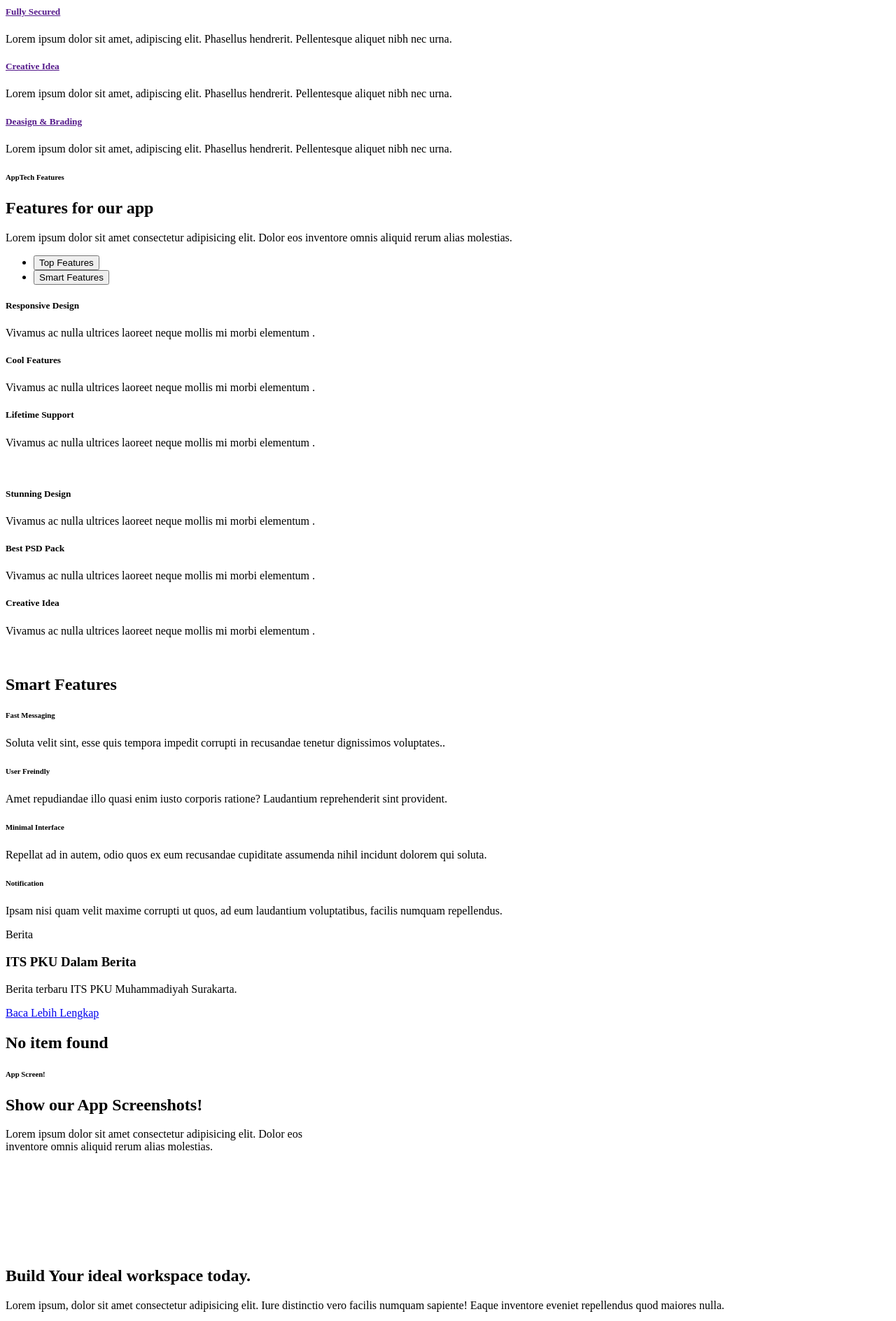
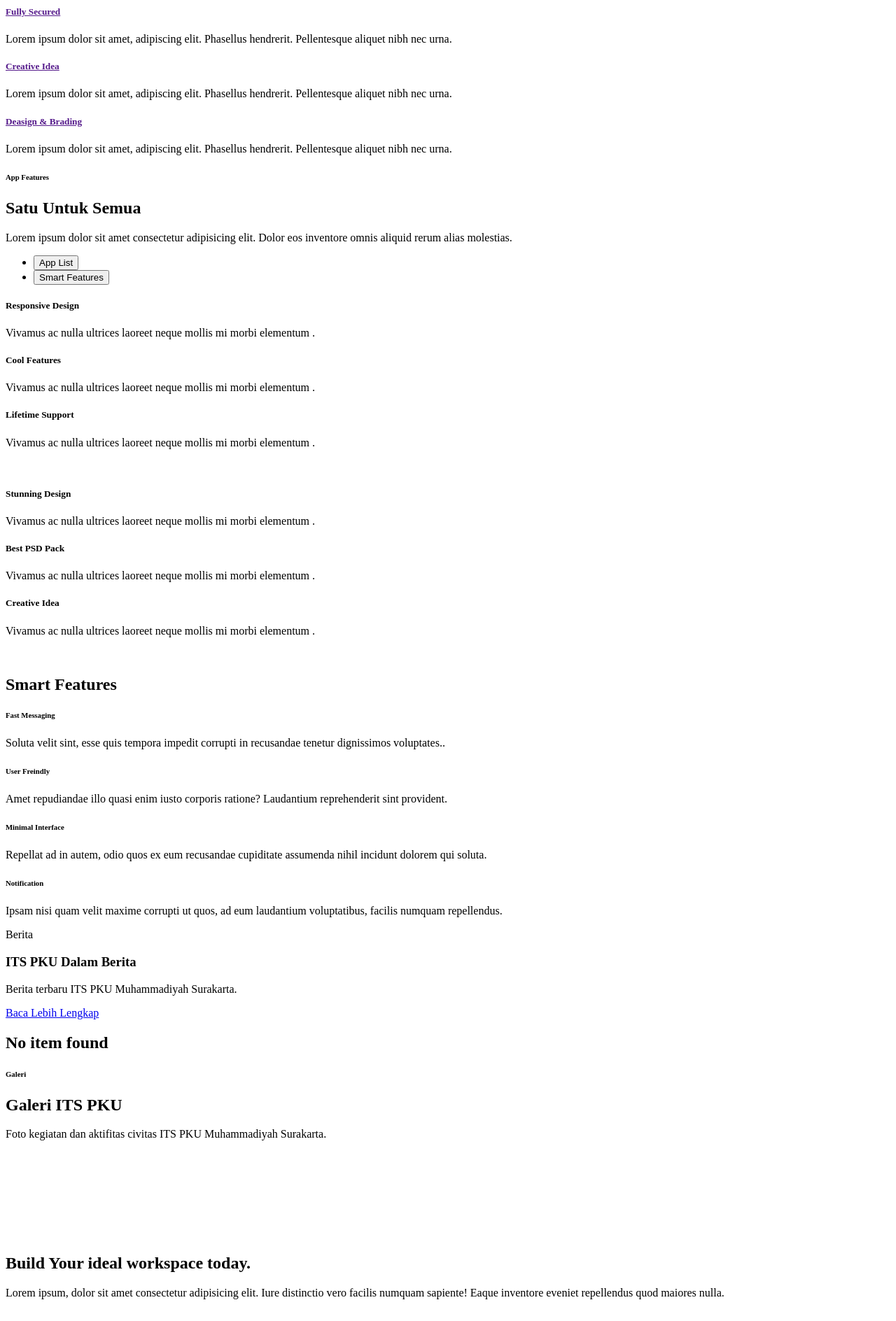
Before and after one commit to rzlco666/sso, a Yii app: template frontend/views/site/index.php in a window 1280 px wide. Shown: the part 482-2370 px from the top of the page at 70% size. Run offline with PHP 8.4 and a stand-in for Yii, Linux system fonts and the light colour scheme; the template is opened without the code that fills it, so the values that code supplies are empty; some libraries are stand-ins or nearby versions.

Commit message:
Fix view landing
- Split gallery
- Fix bug link a href news
- Some change index

```diff
--- a/frontend/views/layouts/footer.php
+++ b/frontend/views/layouts/footer.php
@@ -81,7 +81,7 @@
             <div class="col-lg-6">
                 <p class="mb-0 text-center text-muted">©
                     <script>document.write(new Date().getFullYear())</script>
-                    . Develop with <i
+                    Develop with <i
                             class="mdi mdi-heart text-danger"></i> by <a
                             href="https://itspku.ac.id" target="_blank" class="text-muted">IT ITS PKU Muhammadiyah
                         Surakarta.</a>
--- a/frontend/views/site/index.php
+++ b/frontend/views/site/index.php
@@ -111,8 +111,9 @@ $this->title = 'SSO';
         <div class="row justify-content-center">
             <div class="col-lg-6">
                 <div class="title text-center mb-5">
-                    <h6 class="mb-0 fw-bold text-primary">AppTech Features</h6>
-                    <h2 class="f-40">Features for our app </h2>
+                    <h6 class="mb-0 fw-bold text-primary">App Features <i
+                                class="mdi mdi-apps"></i></h6>
+                    <h2 class="f-40">Satu Untuk Semua</h2>
                     <p class="text-muted">Lorem ipsum dolor sit amet consectetur adipisicing elit. Dolor eos
                         inventore omnis aliquid rerum alias molestias.</p>
                 </div>
@@ -127,7 +128,7 @@ $this->title = 'SSO';
                     <li class="nav-item" role="presentation">
                         <button class="nav-link active" id="pills-home-tab" data-bs-toggle="pill"
                                 data-bs-target="#pills-home" type="button" role="tab" aria-controls="pills-home"
-                                aria-selected="true">Top Features
+                                aria-selected="true">App List
                         </button>
                     </li>
                     <li class="nav-item" role="presentation">
@@ -294,65 +295,7 @@ $this->title = 'SSO';
 
 <?= $this->render('landing/news') ?>
 
-<!-- slider section -->
-<section class="section app-slider" id="app">
-    <!-- start container -->
-    <div class="container">
-        <div class="row justify-content-center">
-            <div class="col-lg-8">
-                <div class="title text-center mb-5">
-                    <h6 class="mb-0 fw-bold text-primary">App Screen!</h6>
-                    <h2 class="f-40">Show our App Screenshots!</h2>
-                    <p class="text-muted">Lorem ipsum dolor sit amet consectetur adipisicing elit. Dolor eos <br>
-                        inventore omnis aliquid rerum alias molestias.</p>
-                </div>
-            </div>
-        </div>
-
-        <div class="row">
-            <div class="col-lg-12">
-                <div class="swiper-container">
-                    <div class="fream-phone ">
-                        <img src="<?= Yii::$app->urlManagerFrontend->createUrl('/landing/images/testi/phone-fream.png') ?>"
-                             alt="" class="img-fluid">
-                    </div>
-
-                    <div class="swiper-wrapper">
-                        <div class="swiper-slide border-radius">
-                            <img src="<?= Yii::$app->urlManagerFrontend->createUrl('/landing/images/testi/ss/s-1.png') ?>"
-                                 alt="" class="img-fluid">
-                        </div>
-                        <div class="swiper-slide border-radius">
-                            <img src="<?= Yii::$app->urlManagerFrontend->createUrl('/landing/images/testi/ss/s-2.png') ?>"
-                                 alt="" class="img-fluid">
-                        </div>
-                        <div class="swiper-slide border-radius">
-                            <img src="<?= Yii::$app->urlManagerFrontend->createUrl('/landing/images/testi/ss/s-3.png') ?>"
-                                 alt="" class="img-fluid">
-                        </div>
-                        <div class="swiper-slide border-radius">
-                            <img src="<?= Yii::$app->urlManagerFrontend->createUrl('/landing/images/testi/ss/s-4.png') ?>"
-                                 alt="" class="img-fluid">
-                        </div>
-                        <div class="swiper-slide border-radius">
-                            <img src="<?= Yii::$app->urlManagerFrontend->createUrl('/landing/images/testi/ss/s-5.png') ?>"
-                                 alt="" class="img-fluid">
-                        </div>
-                        <div class="swiper-slide border-radius">
-                            <img src="<?= Yii::$app->urlManagerFrontend->createUrl('/landing/images/testi/ss/s-6.png') ?>"
-                                 alt="" class="img-fluid">
-                        </div>
-                    </div>
-
-                    <!-- navigation buttons -->
-                    <div class="swiper-pagination"></div>
-                </div>
-            </div>
-        </div>
-        <!-- end container -->
-    </div>
-</section>
-<!-- end section -->
+<?= $this->render('landing/gallery') ?>
 
 <!-- cta section -->
 <section class="section cta" id="cta">
--- /dev/null
+++ b/frontend/views/site/landing/gallery.php
@@ -0,0 +1,59 @@
+<!-- slider section -->
+<section class="section app-slider" id="app">
+    <!-- start container -->
+    <div class="container">
+        <div class="row justify-content-center">
+            <div class="col-lg-8">
+                <div class="title text-center mb-5">
+                    <h6 class="mb-0 fw-bold text-primary">Galeri <i
+                                class="mdi mdi-tooltip-image-outline"></i></h6>
+                    <h2 class="f-40">Galeri ITS PKU</h2>
+                    <p class="text-muted">Foto kegiatan dan aktifitas civitas ITS PKU Muhammadiyah Surakarta.</p>
+                </div>
+            </div>
+        </div>
+
+        <div class="row">
+            <div class="col-lg-12">
+                <div class="swiper-container">
+                    <div class="fream-phone ">
+                        <img src="<?= Yii::$app->urlManagerFrontend->createUrl('/landing/images/testi/phone-fream.png') ?>"
+                             alt="" class="img-fluid">
+                    </div>
+
+                    <div class="swiper-wrapper">
+                        <div class="swiper-slide border-radius">
+                            <img src="<?= Yii::$app->urlManagerFrontend->createUrl('/landing/images/testi/ss/s-1.png') ?>"
+                                 alt="" class="img-fluid">
+                        </div>
+                        <div class="swiper-slide border-radius">
+                            <img src="<?= Yii::$app->urlManagerFrontend->createUrl('/landing/images/testi/ss/s-2.png') ?>"
+                                 alt="" class="img-fluid">
+                        </div>
+                        <div class="swiper-slide border-radius">
+                            <img src="<?= Yii::$app->urlManagerFrontend->createUrl('/landing/images/testi/ss/s-3.png') ?>"
+                                 alt="" class="img-fluid">
+                        </div>
+                        <div class="swiper-slide border-radius">
+                            <img src="<?= Yii::$app->urlManagerFrontend->createUrl('/landing/images/testi/ss/s-4.png') ?>"
+                                 alt="" class="img-fluid">
+                        </div>
+                        <div class="swiper-slide border-radius">
+                            <img src="<?= Yii::$app->urlManagerFrontend->createUrl('/landing/images/testi/ss/s-5.png') ?>"
+                                 alt="" class="img-fluid">
+                        </div>
+                        <div class="swiper-slide border-radius">
+                            <img src="<?= Yii::$app->urlManagerFrontend->createUrl('/landing/images/testi/ss/s-6.png') ?>"
+                                 alt="" class="img-fluid">
+                        </div>
+                    </div>
+
+                    <!-- navigation buttons -->
+                    <div class="swiper-pagination"></div>
+                </div>
+            </div>
+        </div>
+        <!-- end container -->
+    </div>
+</section>
+<!-- end section -->
--- a/frontend/views/site/landing/news.php
+++ b/frontend/views/site/landing/news.php
@@ -77,7 +77,7 @@ $feeds = simplexml_load_string(file_get_contents($url));
                                                 </div>
 
                                                 <div class="mt-3">
-                                                    <h5 class="fw-bold"><a class="text-black" style="text-decoration: none;" target="_blank" href="<?= $link ?>"><?= $title ?></a></h5>
+                                                    <h5 class="fw-bold"><a style="color: inherit; text-decoration: none;" target="_blank" href="<?= $link ?>"><?= $title ?></a></h5>
                                                     <a href="<?= $link ?>" target="_blank" class="btn btn-sm bg-gradiant mt-2">Selengkapnya
                                                         <i class="mdi mdi-arrow-right"></i></a>
                                                 </div>
```
